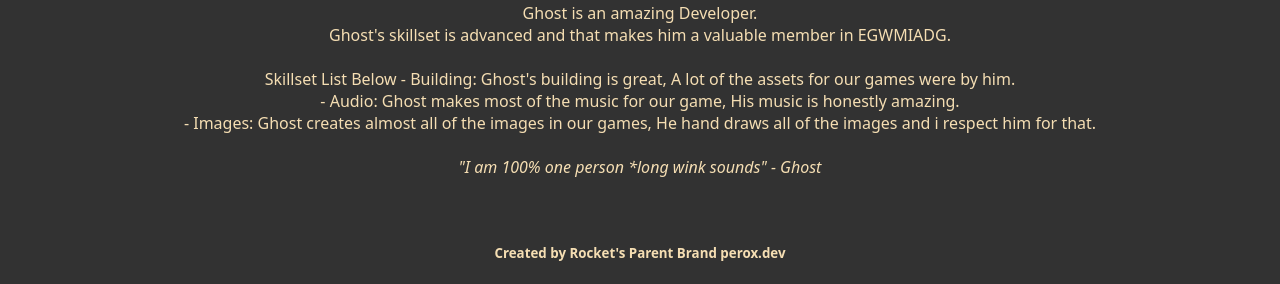
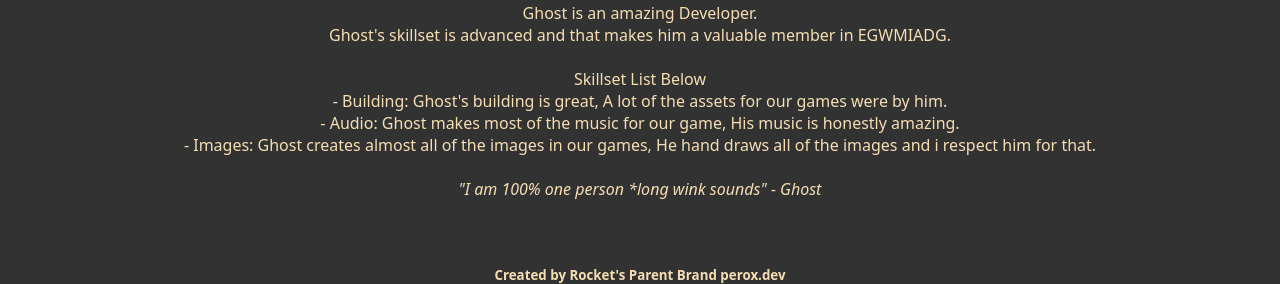
Before and after one commit to czctus/perox, a plain HTML site: page @rocket/preview/index.html in a window 1280 px wide. Shown: the part 685-969 px from the top of the page. Before the commit the page ends 947 px from the top, so only its background shows below. Drawn offline with Linux system fonts and the light colour scheme.

Commit message:
Update index.html

```diff
--- a/@rocket/preview/index.html
+++ b/@rocket/preview/index.html
@@ -48,7 +48,7 @@
         <center><img src="Ghost.png"></center>
         Ghost is an amazing Developer.<br>
         Ghost's skillset is advanced and that makes him a valuable member in EGWMIADG.<br><br>
-        Skillset List Below
+        Skillset List Below<br>
         - Building: Ghost's building is great, A lot of the assets for our games were by him.<br>
         - Audio: Ghost makes most of the music for our game, His music is honestly amazing.<br>
         - Images: Ghost creates almost all of the images in our games, He hand draws all of the images and i respect him for that.<br><br>
```
